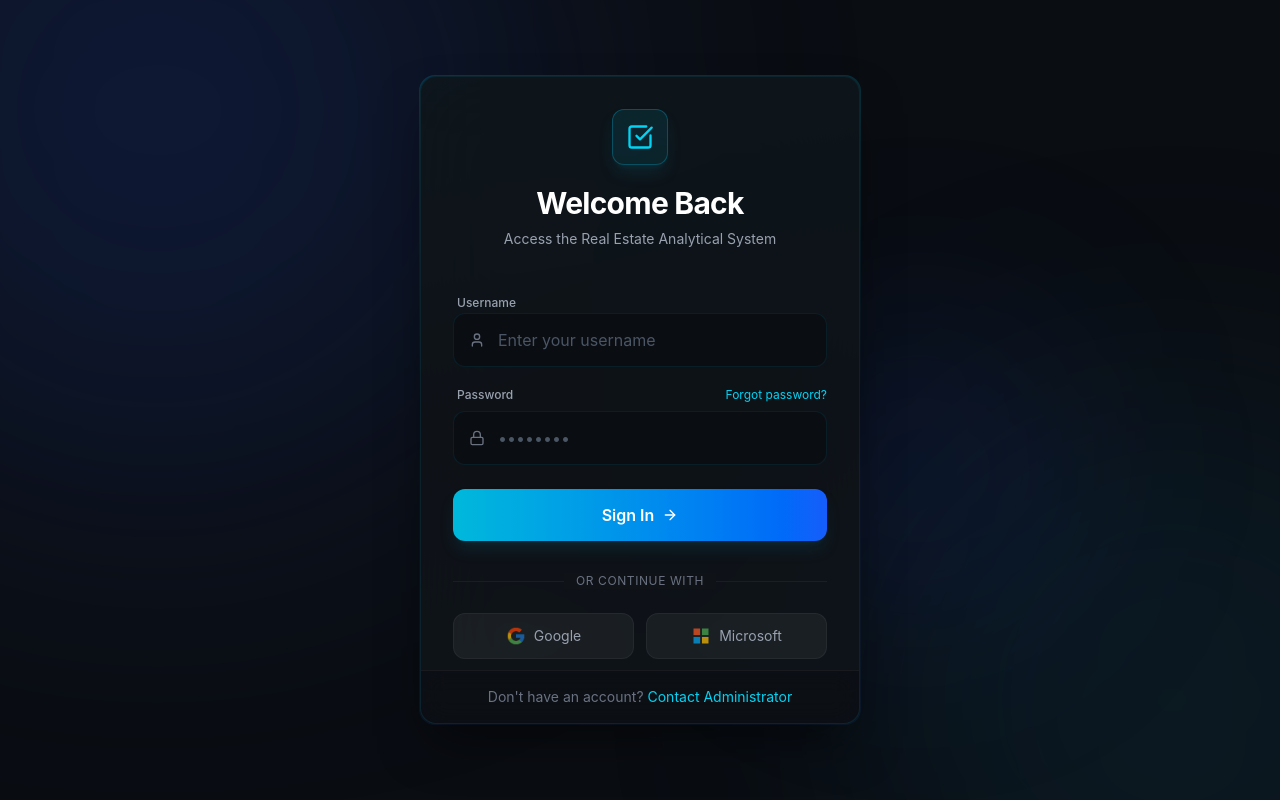
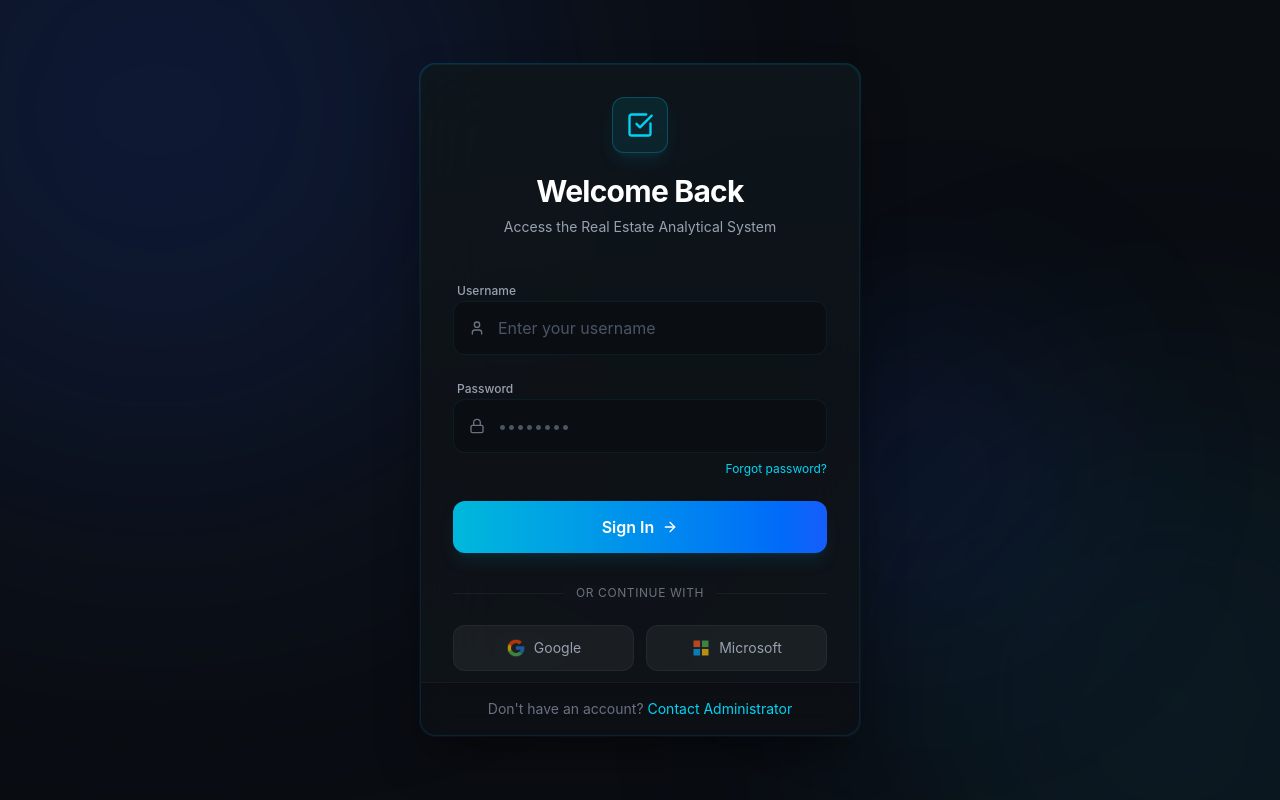
Before and after one commit to dbdmg/murena, a React (Vite) app in the folder frontend/: page /login in a window 1280 px wide. Built offline with nearby package versions, Linux system fonts and the light colour scheme; no server answers.

Commit message:
fix: forgot password

```diff
--- a/frontend/src/pages/LoginPage.tsx
+++ b/frontend/src/pages/LoginPage.tsx
@@ -87,10 +87,7 @@ export const LoginPage: React.FC = () => {
                         </div>
 
                         <div className="space-y-2">
-                            <div className="flex justify-between items-center ml-1">
-                                <label className="text-xs font-medium text-gray-400">Password</label>
-                                <a href="#" className="text-xs text-cyan-400 hover:text-cyan-300 transition-colors">Forgot password?</a>
-                            </div>
+                            <label className="text-xs font-medium text-gray-400 ml-1">Password</label>
                             <div className="relative group">
                                 <Lock className="absolute left-4 top-1/2 -translate-y-1/2 w-4 h-4 text-gray-500 group-focus-within:text-cyan-400 transition-colors" />
                                 <input
@@ -101,6 +98,9 @@ export const LoginPage: React.FC = () => {
                                     placeholder="••••••••"
                                     required
                                 />
+                            </div>
+                            <div className="flex justify-end">
+                                <a href="#" className="text-xs text-cyan-400 hover:text-cyan-300 transition-colors">Forgot password?</a>
                             </div>
                         </div>
 
```
